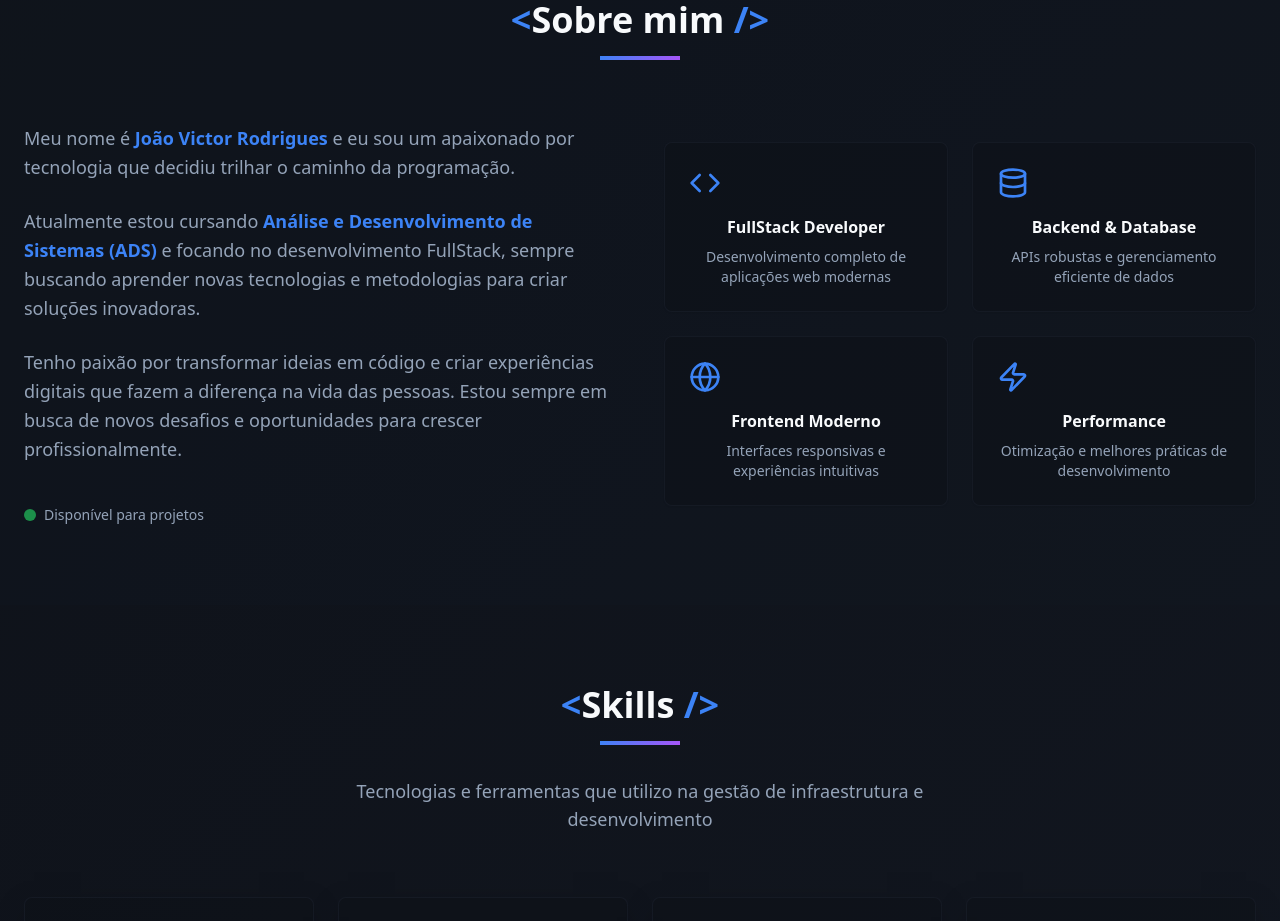
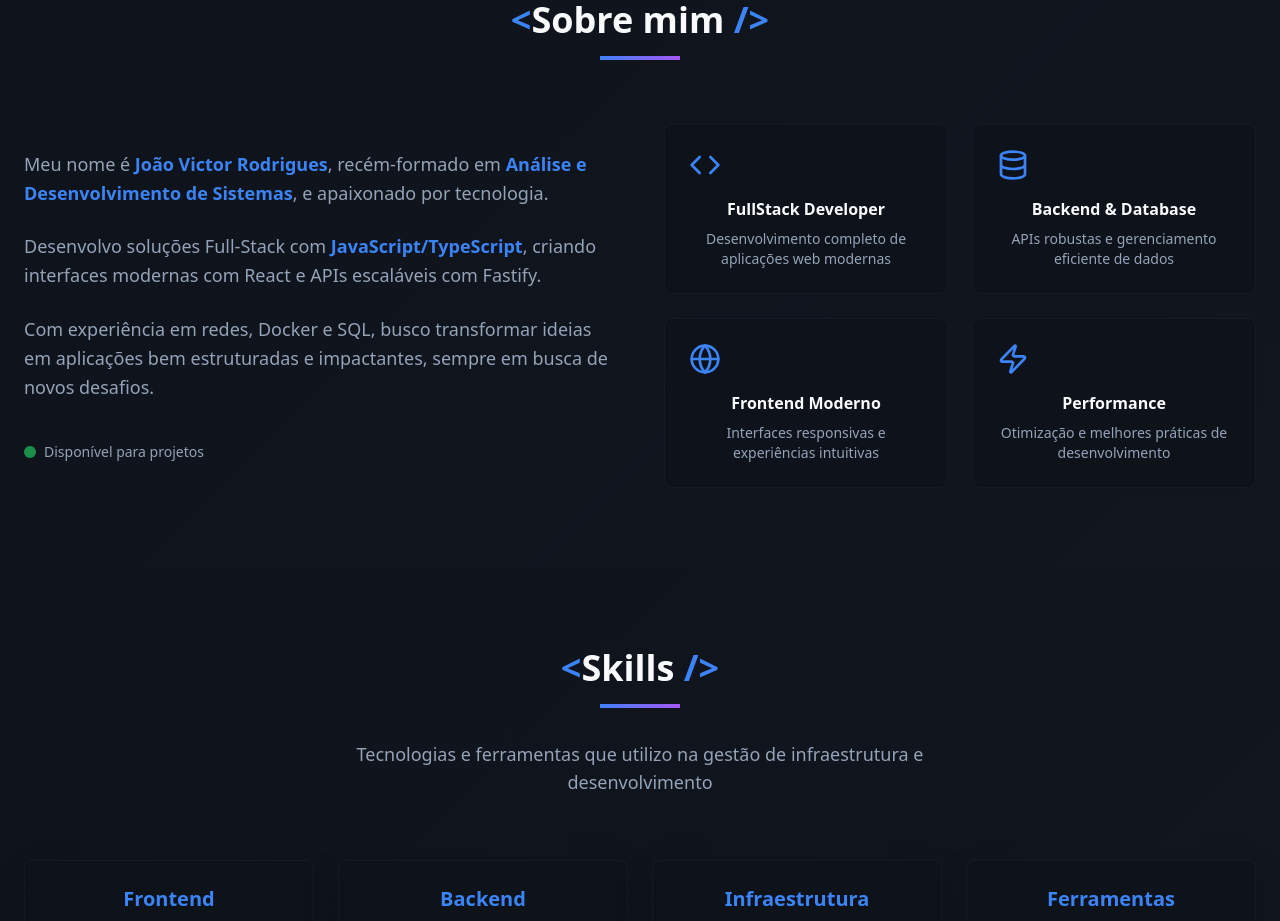
Before and after one commit to joao-victorr/portfolio_v2, a React (Vite) app: page / in a window 1280 px wide. Shown: the part 880-1801 px from the top of the page. Built offline with nearby package versions, Linux system fonts and the light colour scheme.

Commit message:
mudando texto do sobre mim

```diff
--- a/src/components/About.tsx
+++ b/src/components/About.tsx
@@ -45,20 +45,16 @@ const About = () => {
           {/* Left side - Description */}
           <div className="space-y-6">
             <p className="text-lg text-muted-foreground leading-relaxed">
-              Meu nome é <span className="text-primary font-semibold">João Victor Rodrigues</span> e eu sou um
-              apaixonado por tecnologia que decidiu trilhar o caminho da programação.
+              Meu nome é <span className="text-primary font-semibold">João Victor Rodrigues</span>, recém-formado em
+              <span className="text-primary font-semibold"> Análise e Desenvolvimento de Sistemas</span>, e apaixonado por tecnologia.
             </p>
 
             <p className="text-lg text-muted-foreground leading-relaxed">
-              Atualmente estou cursando <span className="text-primary font-semibold">Análise e Desenvolvimento de Sistemas (ADS)</span> e
-              focando no desenvolvimento FullStack, sempre buscando aprender novas tecnologias
-              e metodologias para criar soluções inovadoras.
+              Desenvolvo soluções Full-Stack com <span className="text-primary font-semibold">JavaScript/TypeScript</span>, criando interfaces modernas com React e APIs escaláveis com Fastify.
             </p>
 
             <p className="text-lg text-muted-foreground leading-relaxed">
-              Tenho paixão por transformar ideias em código e criar experiências digitais
-              que fazem a diferença na vida das pessoas. Estou sempre em busca de novos
-              desafios e oportunidades para crescer profissionalmente.
+              Com experiência em redes, Docker e SQL, busco transformar ideias em aplicações bem estruturadas e impactantes, sempre em busca de novos desafios.
             </p>
 
             <div className="flex items-center gap-4 pt-4">
```
